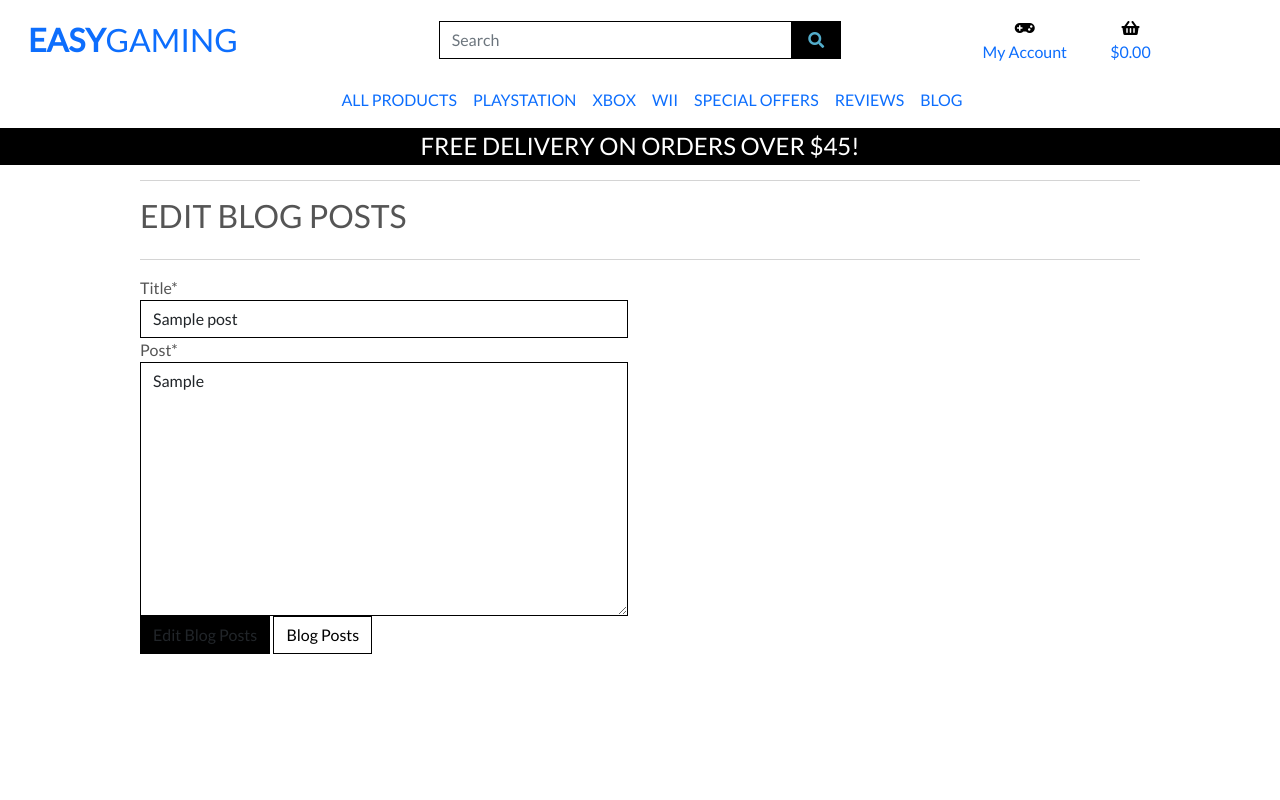
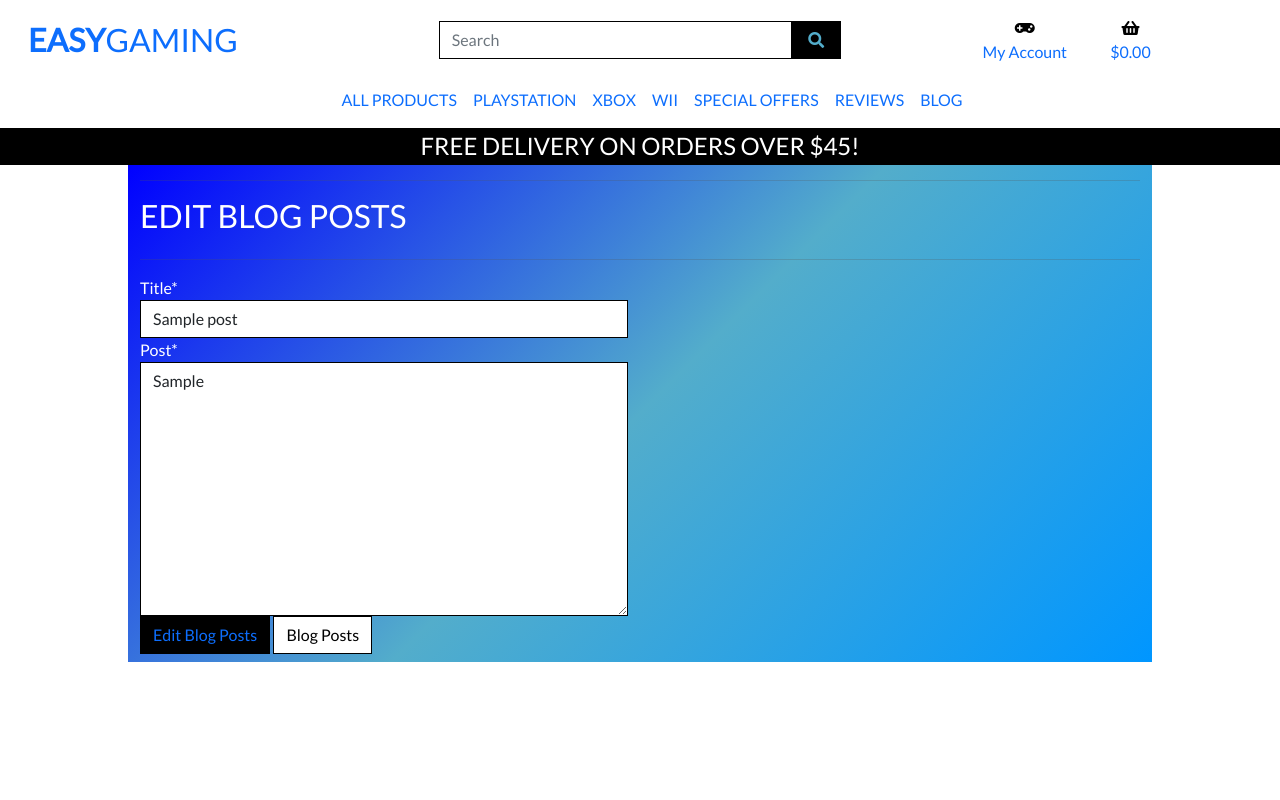
Before and after one commit to AJWest22/MS4, a Django app: page /blog/edit/1/ in a window 1280 px wide. Run offline with Django 3.2, Linux system fonts and the light colour scheme; a user stored in the database is signed in; tables that the repository leaves empty hold one stand-in row (values such as "Sample post"); parts of the project's set-up code (start-up, migrations or seed data) failed here and were passed over; some libraries are stand-ins or nearby versions.

Commit message:
update css on edit blog file

```diff
--- a/blog/templates/blog/edit_blog.html
+++ b/blog/templates/blog/edit_blog.html
@@ -15,23 +15,23 @@
 
 {% block content %}
 <div class="overlay"></div>
-<div class="container">
+<div class="container color-scheme">
     <div class="row">
         <div class="col">
             <hr>
-            <h2 class="logo-font mb-4">Edit Blog Posts</h2>
+            <h2 class="logo-font mb-4 text-white">Edit Blog Posts</h2>
             <hr>
         </div>
     </div>
     <div class="row">
         <div class="col-12 col-lg-6">
-            <form action="{% url 'edit_post' post.id %}" method="POST" class="form mb-2" enctype="multipart/form-data">
+            <form action="{% url 'edit_post' post.id %}" method="POST" class="form mb-2 text-white" enctype="multipart/form-data">
                 {% csrf_token %}
                 {{ form|crispy }}
-                <button type="submit" class="btn btn-black rounded-0">
+                <button type="submit" class="btn btn-black rounded-0 text-primary">
                     Edit Blog Posts
                 </button>
-                <a href="{% url 'posts' %}" class="btn btn-outline-black rounded-0">Blog Posts</a>
+                <a href="{% url 'posts' %}" class="btn btn-outline-black rounded-0 text-primary">Blog Posts</a>
             </form>
         </div>
     </div>
```
